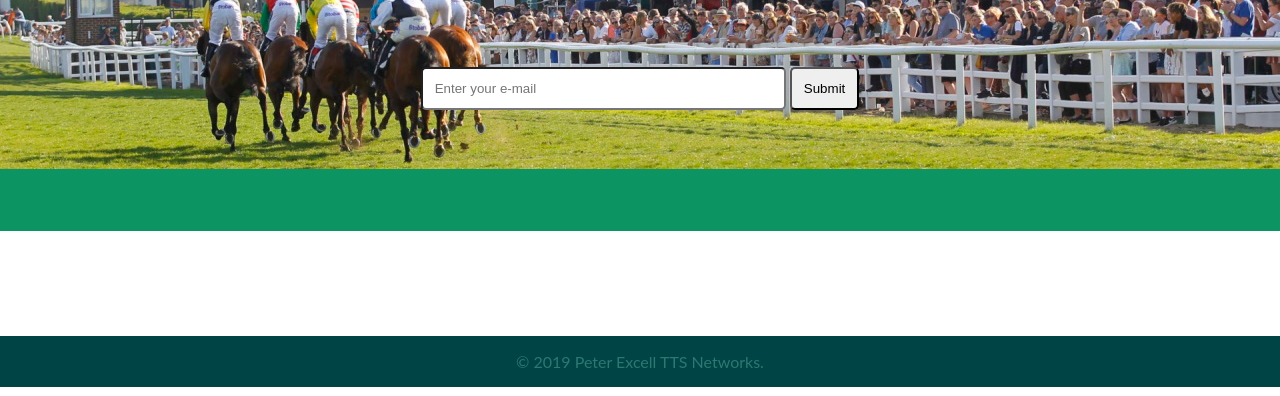
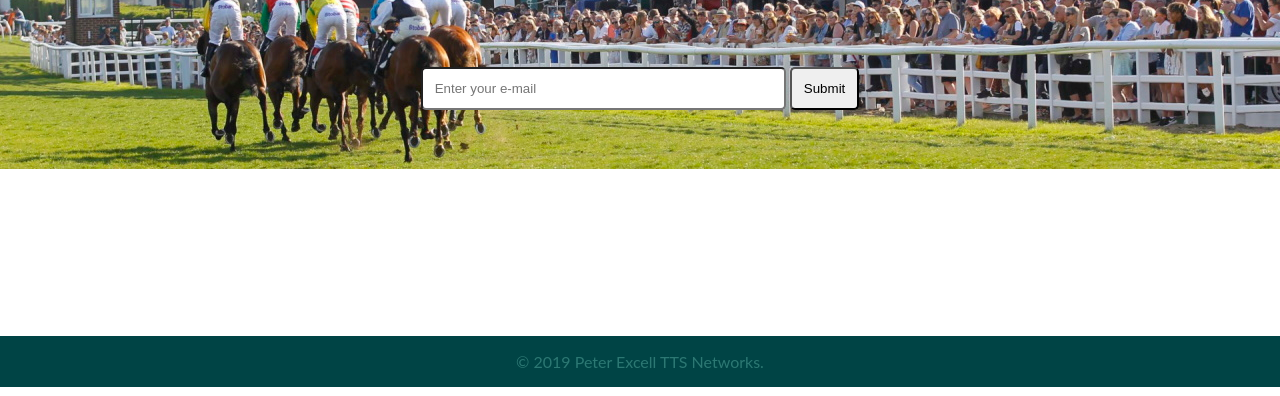
Before and after one commit to Paexcell/WiFi, a plain HTML site: page index.html in a window 1280 px wide. Shown: the part 404-800 px from the top of the page. Drawn offline with Linux system fonts and the light colour scheme.

Commit message:
Update styles.css

```diff
--- a/css/styles.css
+++ b/css/styles.css
@@ -90,7 +90,7 @@ h1 {
   width: 100%;
   position: inline;
   z-index: 2;
-  background-color: #0c9463;
+
   background-size: cover;
   background-position: center center;
   min-height: 635px;
```
